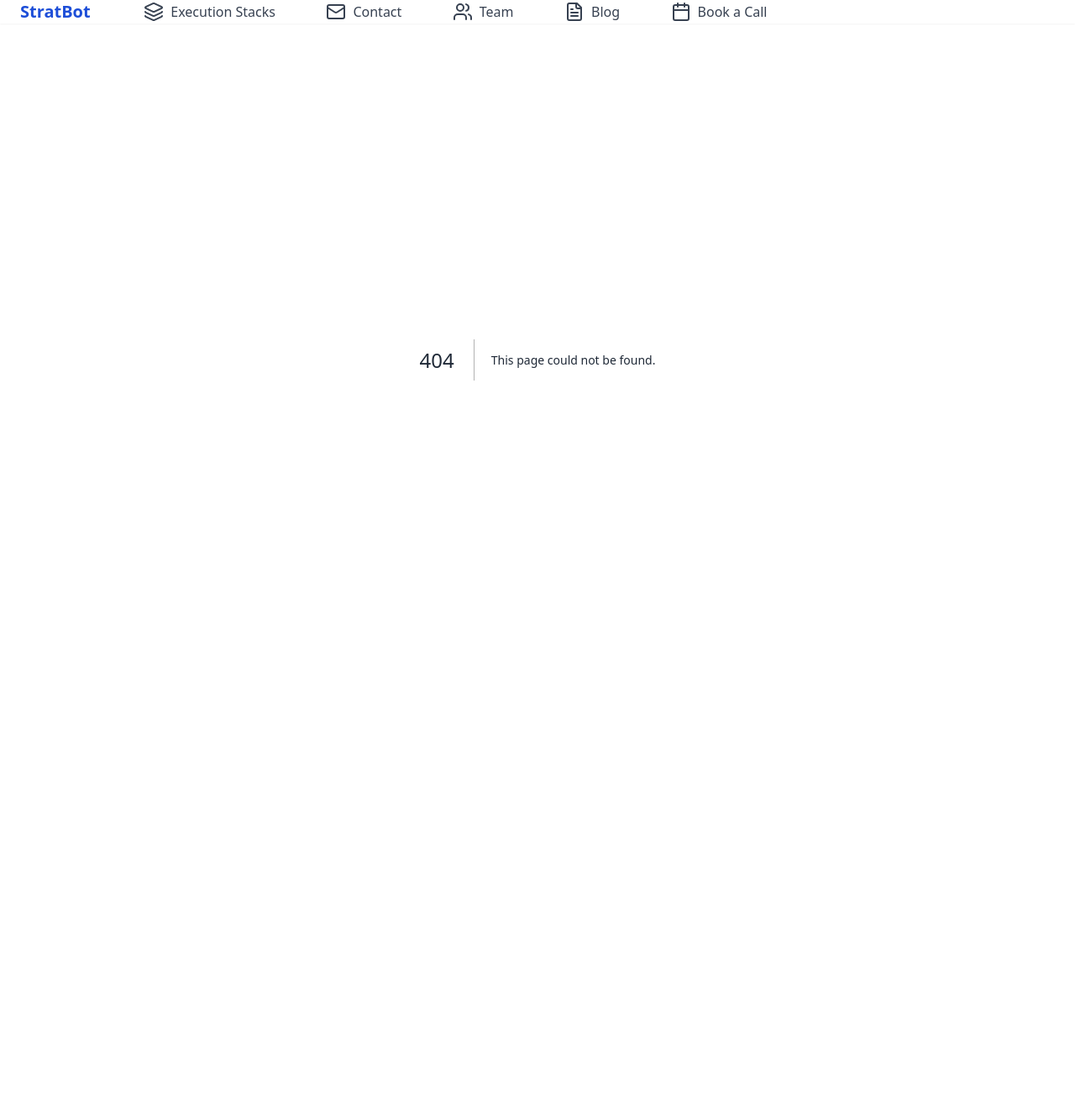
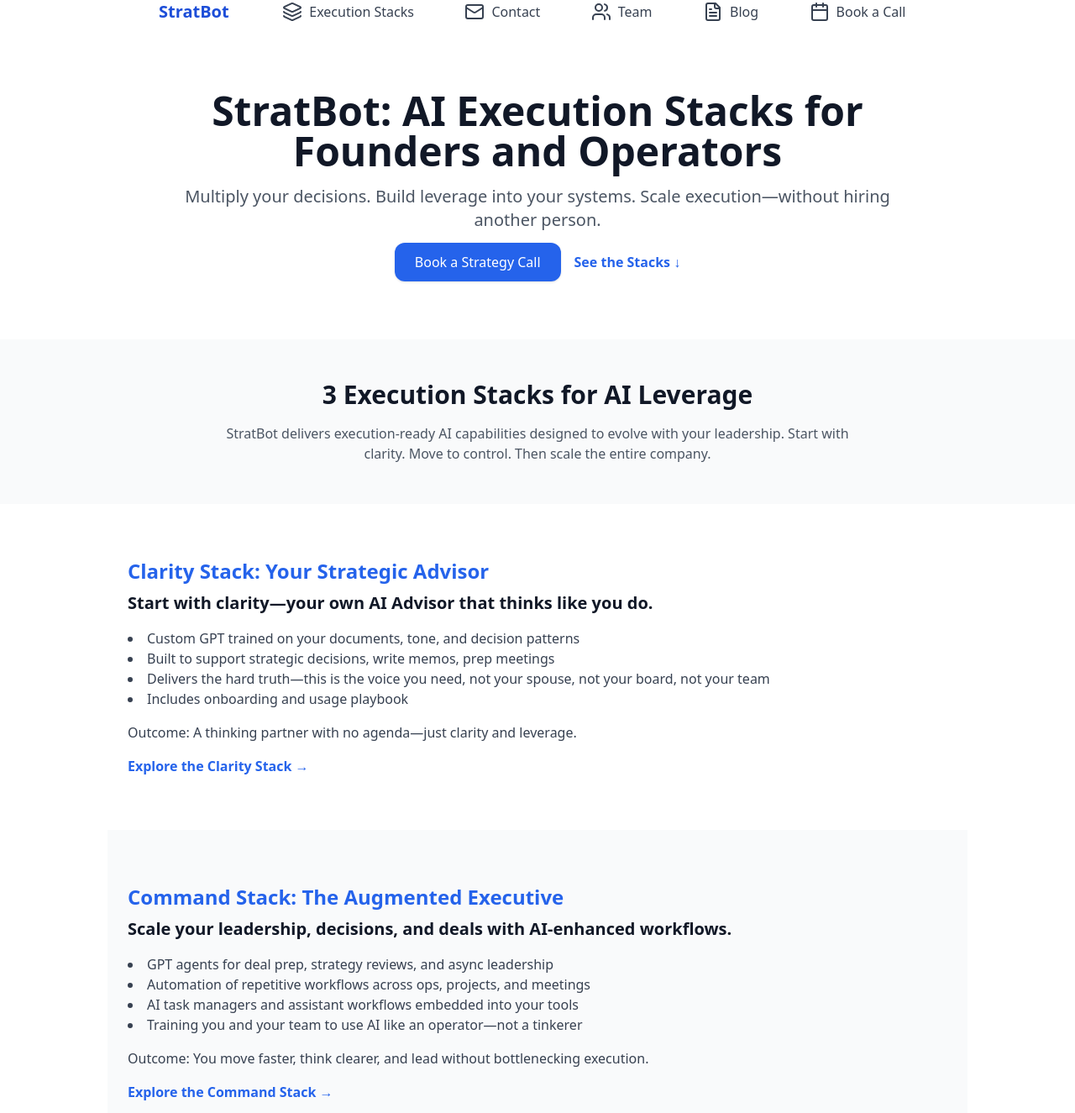
Before and after one commit to TalonAI/stratbot-site, a Next.js app: page /services/command in a window 1280 px wide. Before the commit this address had no page. Shown: the top 1325 px of the page at 84% size. Before the commit the page ends 828 px from the top, so only its background shows below. Built offline with nearby package versions, Linux system fonts and the light colour scheme.

Commit message:
Finalize Execution Stacks page with deep links and supporting visuals

```diff
--- a/pages/services.js
+++ b/pages/services.js
@@ -1,4 +1,5 @@
 import React from 'react';
+import Link from 'next/link';
 
 export default function Services() {
   return (
@@ -33,7 +34,7 @@ export default function Services() {
           <li>Includes onboarding and usage playbook</li>
         </ul>
         <p className="mb-4 text-gray-700">Outcome: A thinking partner with no agenda—just clarity and leverage.</p>
-        <a href="/contact" className="text-blue-600 font-semibold hover:underline">Build My Strategic Advisor →</a>
+        <Link href="/services/clarity" className="text-blue-600 font-semibold hover:underline">Explore the Clarity Stack →</Link>
       </section>
 
       {/* Command Stack */}
@@ -47,7 +48,7 @@ export default function Services() {
           <li>Training you and your team to use AI like an operator—not a tinkerer</li>
         </ul>
         <p className="mb-4 text-gray-700">Outcome: You move faster, think clearer, and lead without bottlenecking execution.</p>
-        <a href="/contact" className="text-blue-600 font-semibold hover:underline">Upgrade My Executive Stack →</a>
+        <Link href="/services/command" className="text-blue-600 font-semibold hover:underline">Explore the Command Stack →</Link>
       </section>
 
       {/* Scale Stack */}
@@ -61,7 +62,7 @@ export default function Services() {
           <li>Ongoing fractional AI leadership to own implementation and iteration</li>
         </ul>
         <p className="mb-4 text-gray-700">Outcome: An organization that executes faster, scales smarter, and adapts to change in real time.</p>
-        <a href="/contact" className="text-blue-600 font-semibold hover:underline">Install My AI Operating System →</a>
+        <Link href="/services/scale" className="text-blue-600 font-semibold hover:underline">Explore the Scale Stack →</Link>
       </section>
 
       {/* Final CTA */}
--- /dev/null
+++ b/pages/services/clarity.js
@@ -0,0 +1,40 @@
+import React from 'react';
+import Layout from '../components/Layout';
+
+export default function Clarity() {
+  return (
+    <Layout>
+      <div className="bg-white text-gray-900 py-12 px-6 max-w-5xl mx-auto">
+        <h1 className="text-4xl font-extrabold text-blue-700 mb-6">Clarity Stack</h1>
+        <p className="text-lg text-gray-700 mb-10">
+          The Clarity Stack gives you your own AI Strategic Advisor—an always-on, judgment-focused thinking partner trained on your voice, decisions, and style. It's not just about automating answers—it's about enhancing your decision-making with frictionless insight.
+        </p>
+
+        <div className="bg-gray-100 rounded-2xl p-6 shadow-xl space-y-6">
+          <div className="flex items-start">
+            <div className="bg-blue-600 text-white rounded-full h-10 w-10 flex items-center justify-center font-bold mr-4">F</div>
+            <div>
+              <p className="text-gray-800 font-semibold">Founder</p>
+              <p className="text-gray-700 mt-1">We keep missing our product deadlines. Feels like everything takes longer than it should. What am I not seeing?</p>
+            </div>
+          </div>
+
+          <div className="flex items-start">
+            <div className="bg-gray-700 text-white rounded-full h-10 w-10 flex items-center justify-center font-bold mr-4">S</div>
+            <div>
+              <p className="text-gray-800 font-semibold">StratBot Advisor</p>
+              <p className="text-gray-700 mt-1">
+                You're treating delays like a planning problem. But based on your past two post-mortems, it’s a <span className="font-semibold">decision bottleneck issue</span>—not tasks, but waiting on you to approve specs and unblock teams.
+                <br /><br />
+                <span className="font-semibold">Recommend:</span><br />
+                • Delegate spec approval to your product lead with a simple escalation rule.<br />
+                • Set a weekly async review rhythm to prevent mid-week stalls.<br /><br />
+                This isn’t about better planning. It’s about removing yourself from the critical path.
+              </p>
+            </div>
+          </div>
+        </div>
+      </div>
+    </Layout>
+  );
+}
--- /dev/null
+++ b/pages/services/command.js
@@ -0,0 +1,77 @@
+import React from 'react';
+import Link from 'next/link';
+
+export default function Services() {
+  return (
+    <div className="bg-white text-gray-900">
+
+      {/* Hero Section */}
+      <section className="text-center py-20 px-6 max-w-4xl mx-auto">
+        <h1 className="text-4xl md:text-5xl font-extrabold mb-4">StratBot: AI Execution Stacks for Founders and Operators</h1>
+        <p className="text-lg md:text-xl text-gray-600 mb-6">Multiply your decisions. Build leverage into your systems. Scale execution—without hiring another person.</p>
+        <div className="space-x-4">
+          <a href="/contact" className="bg-blue-600 text-white px-6 py-3 rounded-xl shadow hover:bg-blue-700 transition">Book a Strategy Call</a>
+          <a href="#stacks" className="text-blue-600 font-semibold hover:underline">See the Stacks ↓</a>
+        </div>
+      </section>
+
+      {/* Intro Section */}
+      <section className="bg-gray-50 py-12 px-6" id="stacks">
+        <div className="max-w-3xl mx-auto text-center">
+          <h2 className="text-3xl font-bold mb-4">3 Execution Stacks for AI Leverage</h2>
+          <p className="text-gray-600">StratBot delivers execution-ready AI capabilities designed to evolve with your leadership. Start with clarity. Move to control. Then scale the entire company.</p>
+        </div>
+      </section>
+
+      {/* Clarity Stack */}
+      <section className="py-16 px-6 max-w-5xl mx-auto">
+        <h3 className="text-2xl font-bold mb-2 text-blue-600">Clarity Stack: Your Strategic Advisor</h3>
+        <p className="text-xl font-semibold mb-4">Start with clarity—your own AI Advisor that thinks like you do.</p>
+        <ul className="list-disc list-inside text-gray-700 mb-4">
+          <li>Custom GPT trained on your documents, tone, and decision patterns</li>
+          <li>Built to support strategic decisions, write memos, prep meetings</li>
+          <li>Delivers the hard truth—this is the voice you need, not your spouse, not your board, not your team</li>
+          <li>Includes onboarding and usage playbook</li>
+        </ul>
+        <p className="mb-4 text-gray-700">Outcome: A thinking partner with no agenda—just clarity and leverage.</p>
+        <Link href="/services/clarity" className="text-blue-600 font-semibold hover:underline">Explore the Clarity Stack →</Link>
+      </section>
+
+      {/* Command Stack */}
+      <section className="bg-gray-50 py-16 px-6 max-w-5xl mx-auto">
+        <h3 className="text-2xl font-bold mb-2 text-blue-600">Command Stack: The Augmented Executive</h3>
+        <p className="text-xl font-semibold mb-4">Scale your leadership, decisions, and deals with AI-enhanced workflows.</p>
+        <ul className="list-disc list-inside text-gray-700 mb-4">
+          <li>GPT agents for deal prep, strategy reviews, and async leadership</li>
+          <li>Automation of repetitive workflows across ops, projects, and meetings</li>
+          <li>AI task managers and assistant workflows embedded into your tools</li>
+          <li>Training you and your team to use AI like an operator—not a tinkerer</li>
+        </ul>
+        <p className="mb-4 text-gray-700">Outcome: You move faster, think clearer, and lead without bottlenecking execution.</p>
+        <Link href="/services/command" className="text-blue-600 font-semibold hover:underline">Explore the Command Stack →</Link>
+      </section>
+
+      {/* Scale Stack */}
+      <section className="py-16 px-6 max-w-5xl mx-auto">
+        <h3 className="text-2xl font-bold mb-2 text-blue-600">Scale Stack: The AI Operating System</h3>
+        <p className="text-xl font-semibold mb-4">Turn your entire company into an AI-native execution engine.</p>
+        <ul className="list-disc list-inside text-gray-700 mb-4">
+          <li>Org-wide AI audit and implementation roadmap</li>
+          <li>Shared Team GPTs for Sales, Ops, Support and beyond</li>
+          <li>Redesigns of meeting rhythms, SOPs, and internal comms with AI leverage</li>
+          <li>Ongoing fractional AI leadership to own implementation and iteration</li>
+        </ul>
+        <p className="mb-4 text-gray-700">Outcome: An organization that executes faster, scales smarter, and adapts to change in real time.</p>
+        <Link href="/services/scale" className="text-blue-600 font-semibold hover:underline">Explore the Scale Stack →</Link>
+      </section>
+
+      {/* Final CTA */}
+      <section className="bg-blue-600 text-white py-20 px-6 text-center">
+        <h2 className="text-3xl font-bold mb-4">Ready to Build Your Stack?</h2>
+        <p className="text-lg mb-6">StratBot gives you execution leverage with strategic AI that works like you do.</p>
+        <a href="/contact" className="bg-white text-blue-600 px-6 py-3 rounded-xl font-semibold hover:bg-gray-100 transition">Book a Strategy Call</a>
+      </section>
+
+    </div>
+  );
+}
--- /dev/null
+++ b/pages/services/scale.js
@@ -0,0 +1,34 @@
+import React from 'react';
+import Layout from '../../components/Layout';
+
+export default function Scale() {
+  return (
+    <Layout>
+      <div className="bg-white text-gray-900 py-12 px-6 max-w-5xl mx-auto">
+        <h1 className="text-4xl font-extrabold text-blue-700 mb-6">Scale Stack</h1>
+        <p className="text-lg text-gray-700 mb-10">
+          The Scale Stack transforms your entire organization into an AI-native execution engine. It’s not just tools—it’s embedded intelligence across teams, workflows, and decisions. We build the system and lead the change.
+        </p>
+
+        <div className="bg-gray-100 rounded-2xl p-6 shadow-xl">
+          <h2 className="text-xl font-bold text-gray-800 mb-4">System Overview: Embedded AI Across the Org</h2>
+          <div className="grid grid-cols-1 md:grid-cols-3 gap-6 text-sm text-gray-700">
+            <div className="bg-white p-4 rounded-xl shadow">
+              <h3 className="font-semibold text-blue-700 mb-2">Sales Team GPT</h3>
+              <p>Summarizes call notes, drafts follow-ups, flags pipeline risks. Operates inside CRM and Slack.</p>
+            </div>
+            <div className="bg-white p-4 rounded-xl shadow">
+              <h3 className="font-semibold text-blue-700 mb-2">Ops & Support GPT</h3>
+              <p>Auto-updates SOPs from decisions. Flags common issues. Feeds exec summaries weekly.</p>
+            </div>
+            <div className="bg-white p-4 rounded-xl shadow">
+              <h3 className="font-semibold text-blue-700 mb-2">Executive GPT</h3>
+              <p>Summarizes key metrics, decisions, risks. Preps strategy docs. Reduces meeting dependency.</p>
+            </div>
+          </div>
+        </div>
+
+      </div>
+    </Layout>
+  );
+}
```
